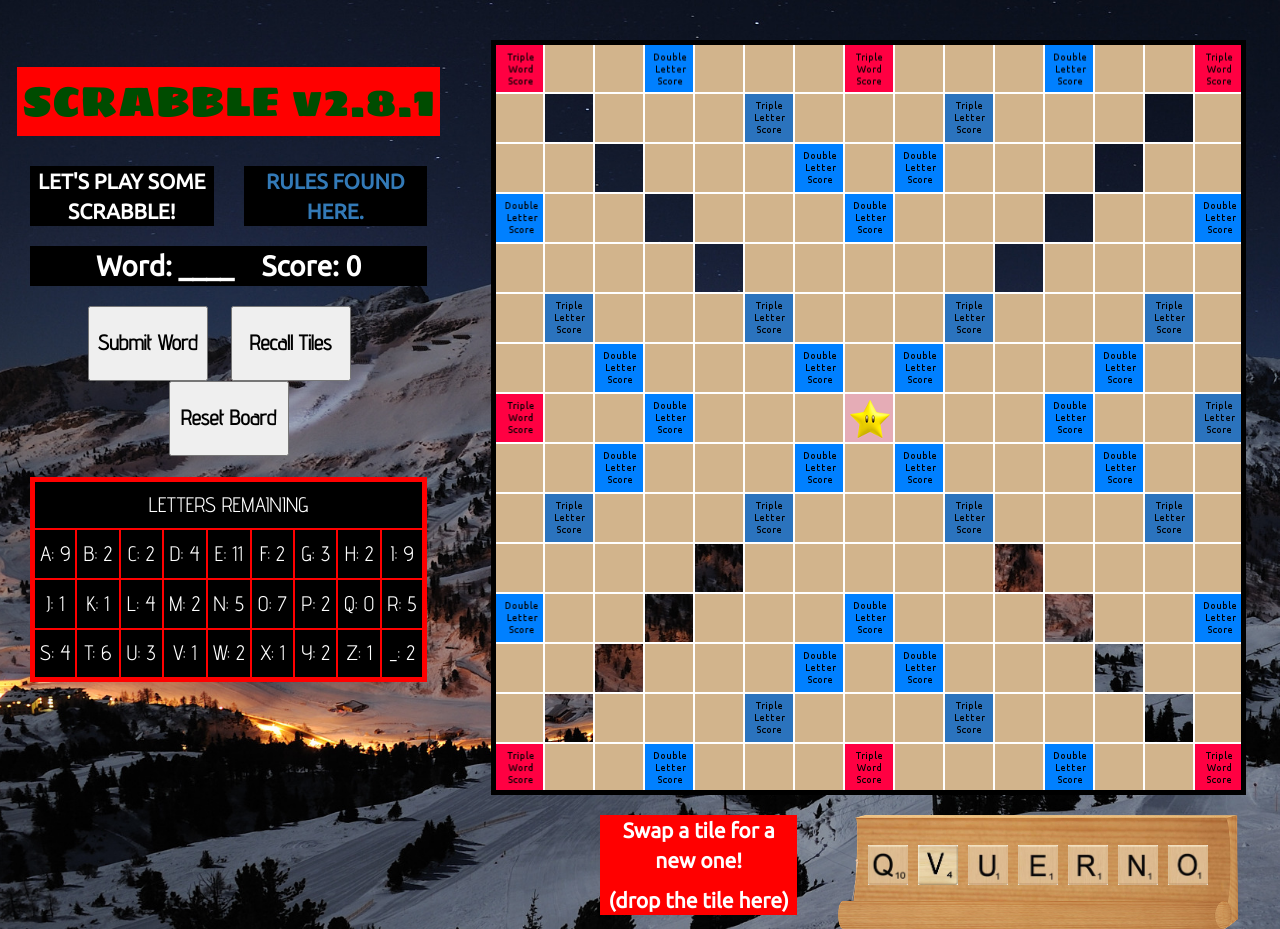
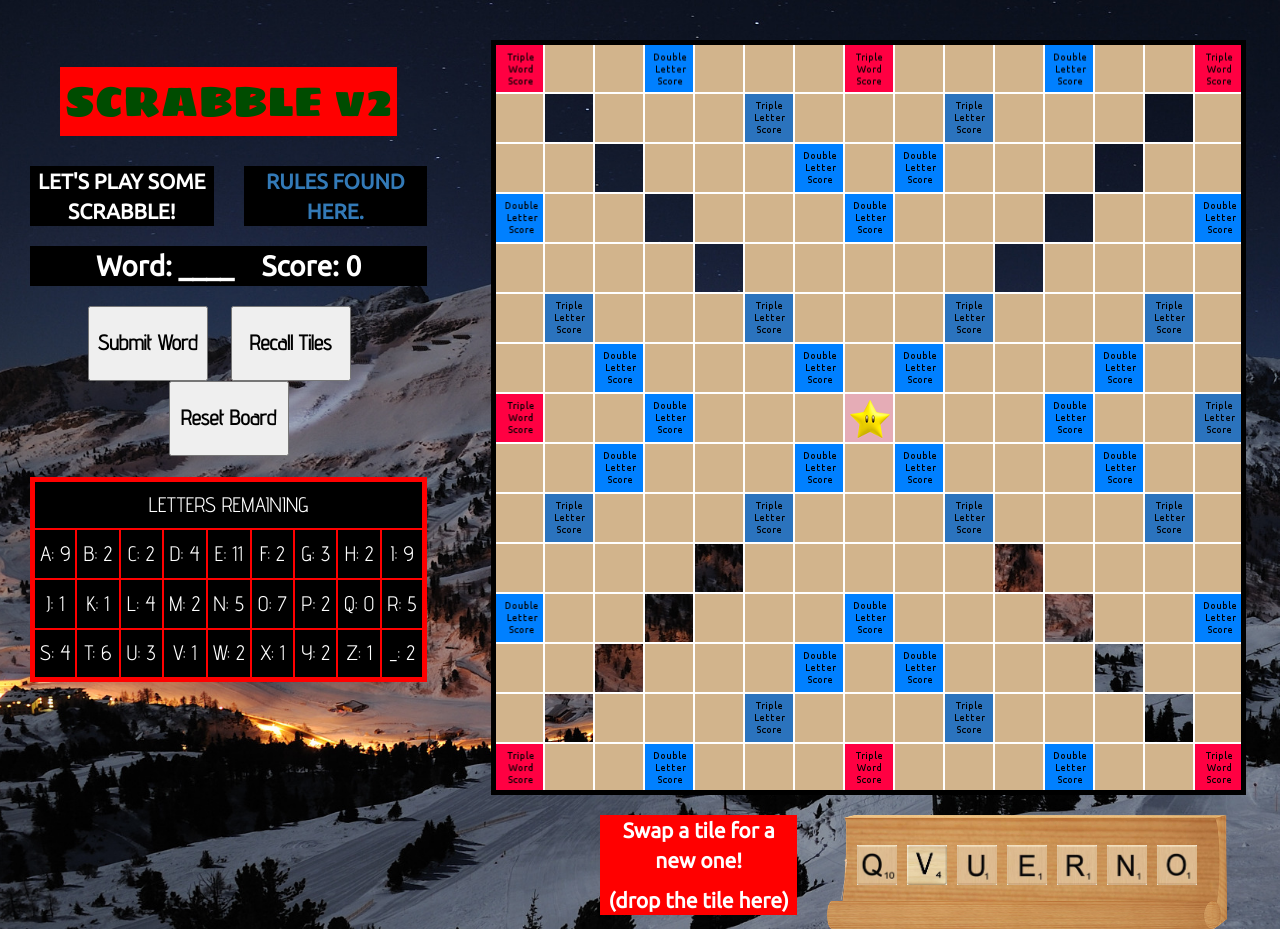
Before and after one commit to JasonD94/scrabble, a plain HTML site: page index.html in a window 1280 px wide. Drawn offline with nearby package versions, Linux system fonts and the light colour scheme; a web font is replaced by a local one.

Commit message:
Adding Boostrap grid to the rack so that the tiles will stay within the rack when the page is resized.

```diff
--- a/index.html
+++ b/index.html
@@ -74,7 +74,7 @@
       <div class="center_text_images">
 
         <h1 class="name">
-          <span class="highlight_fun">SCRABBLE v2.8.1</span>
+          <span class="highlight_fun">SCRABBLE v2</span>
         </h1>
 
         <br>
@@ -946,7 +946,7 @@
         NO LONGER USING THIS CLASS. SAVED FOR FUTURE REFERENCE.
         class="resize_rack"
       -->
-      <div class="center_text_images">
+      <div class="col-sm-8 col-md-8 col-lg-8">
         <img id="the_rack" src="img/scrabble/Scrabble_Rack_flat.resized.png" alt="scrabble rack">
         <div id="rack"></div>   <!-- THIS ID IS REQUIRED TO APPEND THE TILES TO. -->
       </div>
--- a/js/scrabble/scrabble_v2.js
+++ b/js/scrabble/scrabble_v2.js
@@ -18,7 +18,7 @@
 
 
 /**
- *      This loads up the inital game board and makes
+ *      This loads up the initial game board and makes
  *      the game playable on the first load of the web page.
  *
  **/
```
